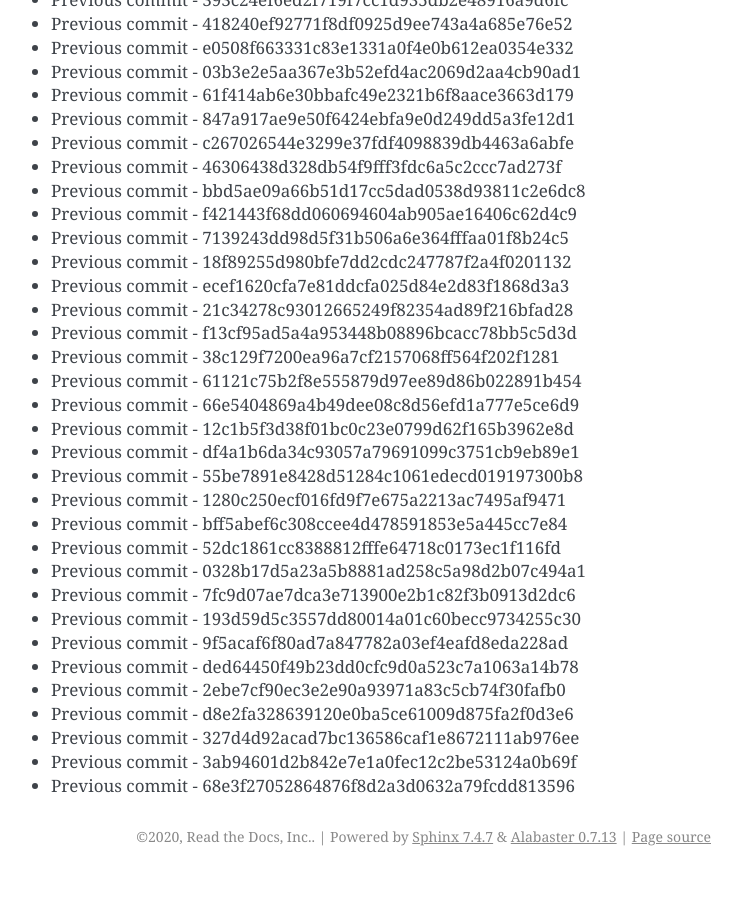
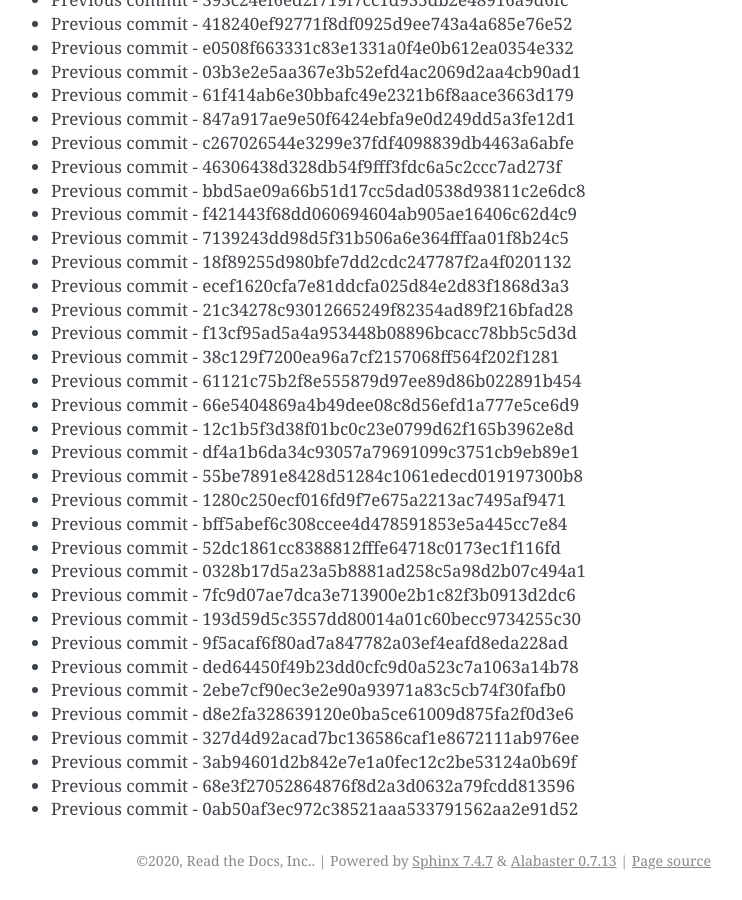
Before and after one commit to readthedocs/rtd-git-stresstest, a Sphinx documentation site: the page built from docs/updates.rst, in a window 1280 px wide and 900 px high, scrolled down 57863 px. Shown: the whole window, without its empty margins (399-1141 px from the left). Built offline with Sphinx 7.4.7, drawn with Linux system fonts in a browser that asks for light colours; before the commit the page ends 58739 px from its top, so only the background shows below that.

Commit message:
Generating commit from previous: 0ab50af3ec972c38521aaa533791562aa2e91d52

```diff
--- a/docs/updates.rst
+++ b/docs/updates.rst
@@ -2463,3 +2463,4 @@ It can be tested for any performance characteristics.
 * Previous commit - 327d4d92acad7bc136586caf1e8672111ab976ee
 * Previous commit - 3ab94601d2b842e7e1a0fec12c2be53124a0b69f
 * Previous commit - 68e3f27052864876f8d2a3d0632a79fcdd813596
+* Previous commit - 0ab50af3ec972c38521aaa533791562aa2e91d52
```
